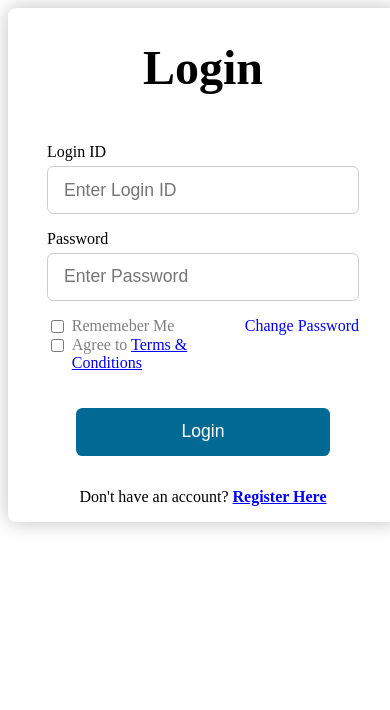
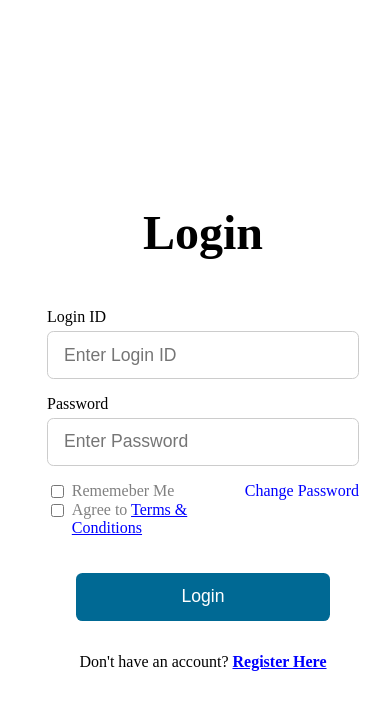
Before and after one commit to 2brownc/haute-login, a React (Vite) app: page / in a window 390 px wide. Shown: the top 710 px of the page. Built offline with nearby package versions, Linux system fonts and the light colour scheme; some icons are missing.

Commit message:
screen responsiveness

```diff
--- a/src/App.jsx
+++ b/src/App.jsx
@@ -37,6 +37,7 @@ const RightHalf = styled.div`
   display: flex;
   align-items: center;
   justify-content: center;
+  max-width: 1000px;
 
   @media (max-width: 576px) {
     display: block;
--- a/src/components/LoginPane.jsx
+++ b/src/components/LoginPane.jsx
@@ -20,6 +20,9 @@ const LoginDialogue = styled.div`
 
   @media (max-width: 576px) {
     width: 100vw;
+    height: 100vh;
+    border-radius: unset;
+    box-shadow: unset;
   }
 `;
 
```
